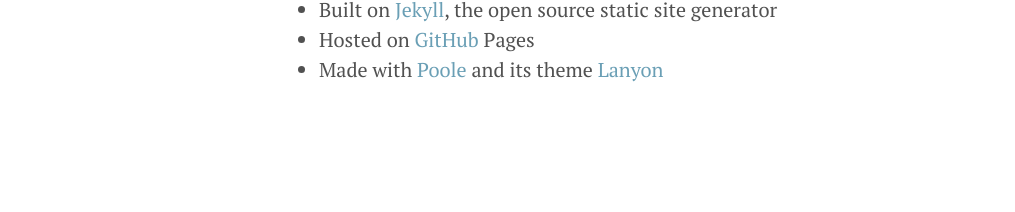
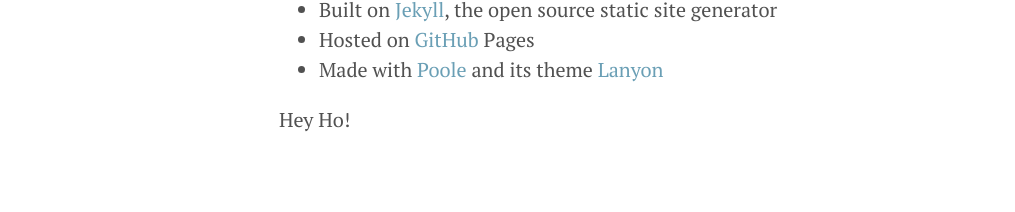
Before and after one commit to lumachroma/fantastik, a Jekyll site: the page built from about.md, in a window 1280 px wide. Shown: the part 984-1196 px from the top of the page, without its empty margins (1-1016 px from the left). Built offline with Jekyll 4.4.1, drawn with Linux system fonts in a browser that asks for light colours; Markdown is read by kramdown in place of the engine named in the settings; comment, search, counter and statistics services are not loaded; before the commit the page ends 1149 px from its top, so only the background shows below that.

Commit message:
Update about.md

```diff
--- a/about.md
+++ b/about.md
@@ -14,8 +14,10 @@
 #About the site
 
 In case you were wondering, this site is:
-- Designed on and coded on a [Windows]() in [Kuala Lumpur]()
-- Coded with [Notepad++]()
-- Built on [Jekyll](), the open source static site generator
-- Hosted on [GitHub]() Pages
-- Made with [Poole]() and its theme [Lanyon]()
+- Designed on and coded on a [Windows](http://windows.microsoft.com/) in [Kuala Lumpur](http://en.wikipedia.org/wiki/Kuala_Lumpur)
+- Coded with [Notepad++](http://notepad-plus-plus.org/)
+- Built on [Jekyll](http://jekyllrb.com/), the open source static site generator
+- Hosted on [GitHub](https://github.com/lumachroma/fantastiq) Pages
+- Made with [Poole](http://getpoole.com/) and its theme [Lanyon](https://github.com/poole/lanyon)
+
+Hey Ho!
```
